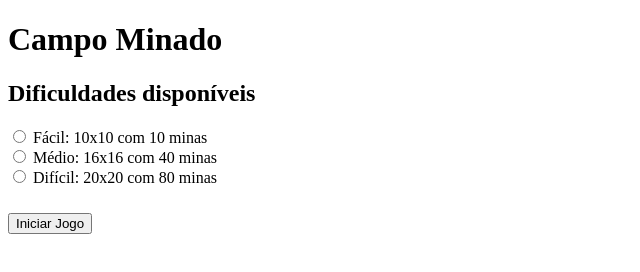
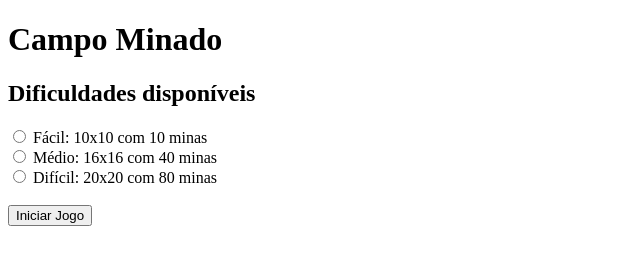
Before and after one commit to JeanVinicius23/Campo-Minado, a plain HTML site: page index.html in a window 1280 px wide. Shown: the whole page, without its empty margins (0-640 px from the left). Drawn offline with Linux system fonts and the light colour scheme.

Commit message:
adição botão

```diff
--- a/index.html
+++ b/index.html
@@ -29,9 +29,8 @@
 
         <section>
             <!-- Seção para iniciar o jogo -->
-            <h2>
-                <button id="iniciar-jogo">Iniciar Jogo</button>
-            </h2>
+
+               <br><button id="iniciar-jogo">Iniciar Jogo</button>
         </section>
 
     </main>
```
